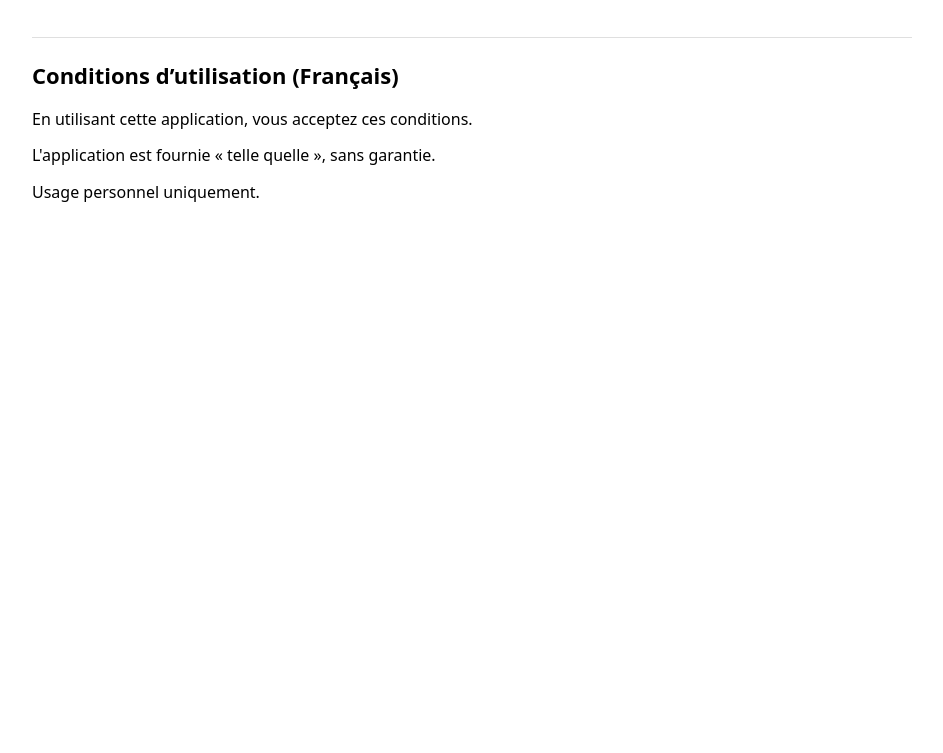
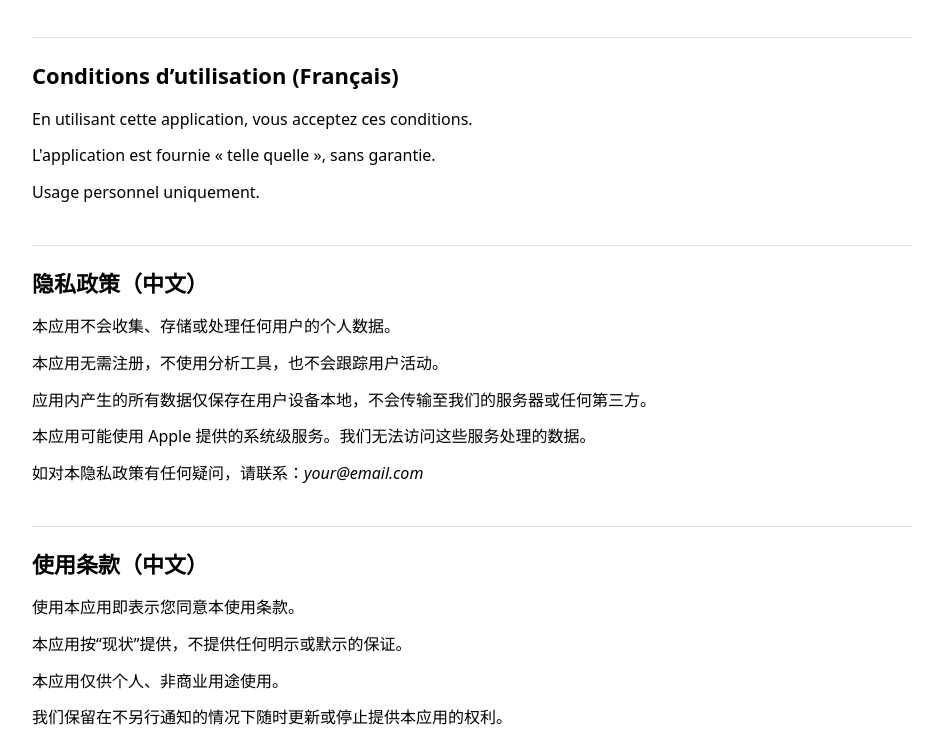
Before and after one commit to levitskayalena/lexlet-legal, a plain HTML site: page index.html in a window 1280 px wide. Shown: the part 2044-2797 px from the top of the page, without its empty margins (168-1111 px from the left). Before the commit the page ends 2333 px from the top, so only its background shows below. Drawn offline with Linux system fonts and the light colour scheme.

Commit message:
Update index.html

```diff
--- a/index.html
+++ b/index.html
@@ -72,6 +72,10 @@
     <strong>Français:</strong>
     <a href="#fr-privacy">Confidentialité</a>
     <a href="#fr-terms">Conditions</a>
+    &nbsp;|&nbsp;
+<strong>中文:</strong>
+<a href="#zh-privacy">隐私</a>
+<a href="#zh-terms">条款</a>
   </nav>
 </header>
 
@@ -146,6 +150,24 @@
   <p>L'application est fournie « telle quelle », sans garantie.</p>
   <p>Usage personnel uniquement.</p>
 </section>
+<!-- ================= CHINESE (SIMPLIFIED) ================= -->
+
+<section id="zh-privacy">
+  <h2>隐私政策（中文）</h2>
+  <p>本应用不会收集、存储或处理任何用户的个人数据。</p>
+  <p>本应用无需注册，不使用分析工具，也不会跟踪用户活动。</p>
+  <p>应用内产生的所有数据仅保存在用户设备本地，不会传输至我们的服务器或任何第三方。</p>
+  <p>本应用可能使用 Apple 提供的系统级服务。我们无法访问这些服务处理的数据。</p>
+  <p>如对本隐私政策有任何疑问，请联系：<em>your@email.com</em></p>
+</section>
+
+<section id="zh-terms">
+  <h2>使用条款（中文）</h2>
+  <p>使用本应用即表示您同意本使用条款。</p>
+  <p>本应用按“现状”提供，不提供任何明示或默示的保证。</p>
+  <p>本应用仅供个人、非商业用途使用。</p>
+  <p>我们保留在不另行通知的情况下随时更新或停止提供本应用的权利。</p>
+</section>
 
 </main>
 </body>
```
